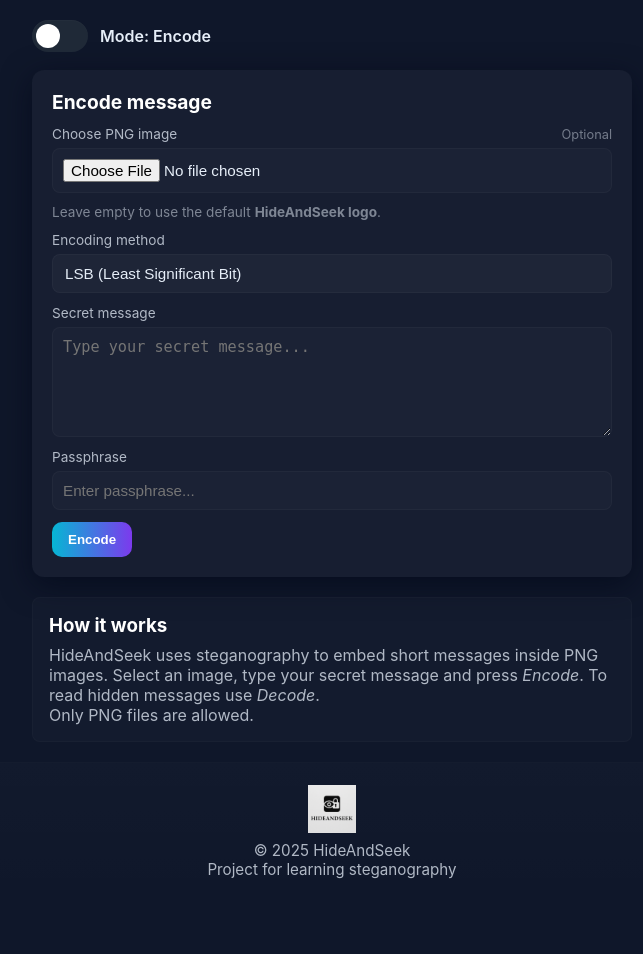
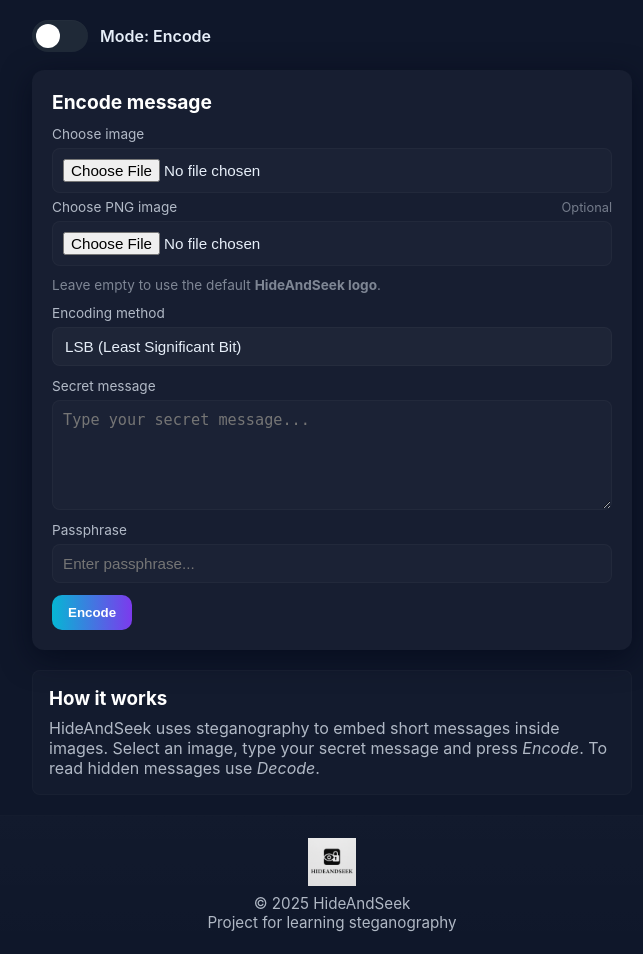
Before and after one commit to MPZC/hideandseek, a Flask app: page /?mode=encode in a window 1280 px wide. Shown: the part 84-1038 px from the top of the page, without its empty margins (308-951 px from the left). Before the commit the page ends 963 px from the top, so only its background shows below. Run offline with Flask 3, Linux system fonts and the light colour scheme.

Commit message:
Added support for multiple image formats with strict validation for encode and decode (#53)
* Adjusted error handling

* If threre's not any picture selected, secret is hidden in our logo

* feat(upload): support multiple image formats with validation for encode and decode

Encoding now accepts multiple image formats (e.g. PNG, JPG, BMP).
Both encoding and decoding are protected against uploading unsupported
or invalid file types.

* feat(upload): support multiple image formats with validation for encode and decode

Encoding now accepts multiple image formats (e.g. PNG, JPG, BMP).
Both encoding and decoding are protected against uploading unsupported
or invalid file types.

```diff
--- a/app.py
+++ b/app.py
@@ -10,7 +10,7 @@ import os
 app = Flask(__name__)
 app.secret_key = "supersecretkey"
 
-ALLOWED_EXTENSIONS = {"png"}
+ALLOWED_EXTENSIONS = {"png", "jpg", "jpeg", "bmp", "gif", "webp", "tiff", "ico", "tga", "ppm", "pgm"}
 MAX_FILE_SIZE_MB = 5
 DEFAULT_IMAGE_PATH = os.path.join("static", "images", "logo.png")
 
--- a/steganography_methods/mess_preparation.py
+++ b/steganography_methods/mess_preparation.py
@@ -45,7 +45,7 @@ def convertToString(message_in_binary, password):
         message += i
 
     if message[:2] != '**':
-        raise ValueError(f"Niepoprawny nagłówek: {message[:10]!r}")
+        raise ValueError(f"Wrong file format")
 
     decrypted_message = decryptMessage(message[2:], password)
 
--- a/templates/index.html
+++ b/templates/index.html
@@ -36,6 +36,8 @@
         <form method="POST" enctype="multipart/form-data" class="form">
 
           <label class="field">
+            <span class="label">Choose image</span>
+            <input type="file" name="file" accept="image/*">
             <div style="display: flex; justify-content: space-between; align-items: baseline;">
                 <span class="label">Choose PNG image</span>
                 <span class="label" style="font-size: 0.8em; opacity: 0.6;">Optional</span>
@@ -99,8 +101,8 @@
         <form method="POST" enctype="multipart/form-data" class="form">
 
           <label class="field">
-            <span class="label">Choose PNG image</span>
-            <input type="file" name="file" accept=".png" required>
+            <span class="label">Choose image</span>
+            <input type="file" name="file" accept="image/*" required>
           </label>
 
           <label class="field">
@@ -146,11 +148,10 @@
       <section class="info">
         <h3>How it works</h3>
         <p>
-          HideAndSeek uses steganography to embed short messages inside PNG images.
+          HideAndSeek uses steganography to embed short messages inside images.
           Select an image, type your secret message and press <em>Encode</em>.
           To read hidden messages use <em>Decode</em>.
         </p>
-        <p class="small">Only PNG files are allowed.</p>
       </section>
 
     </div>
```
